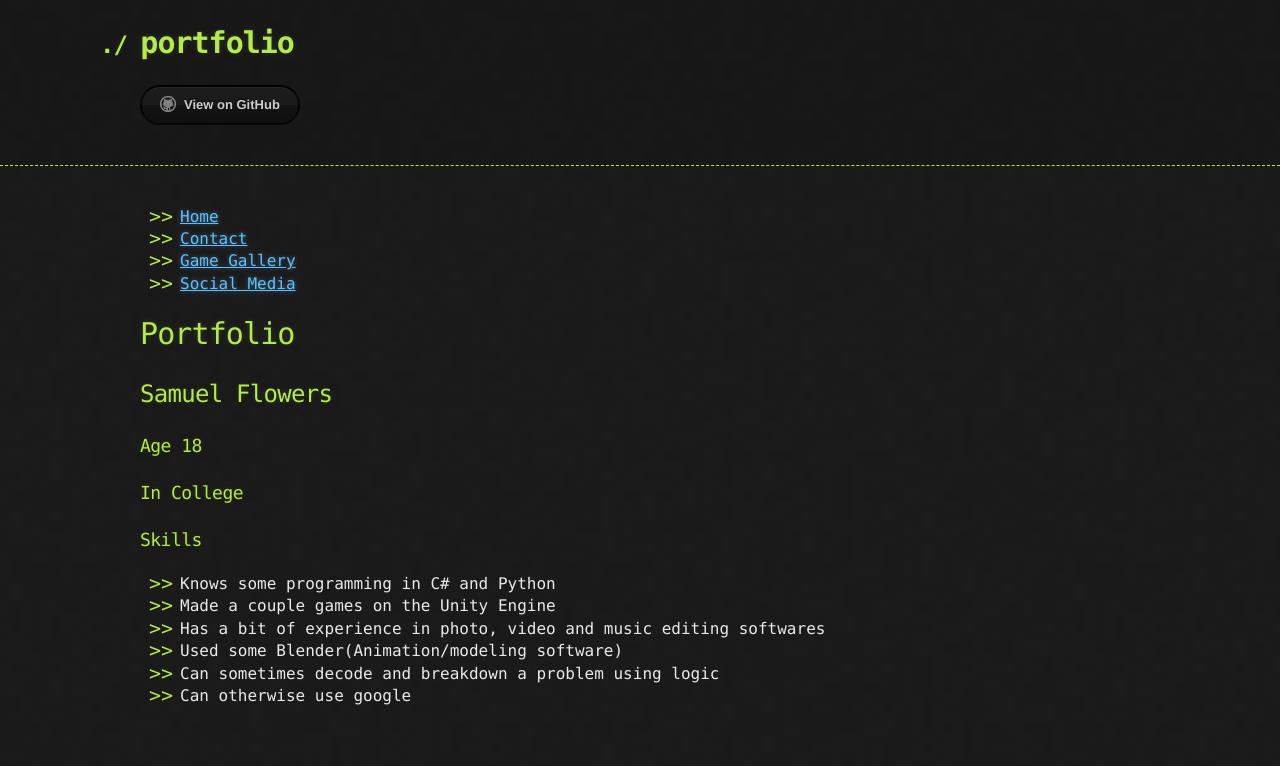
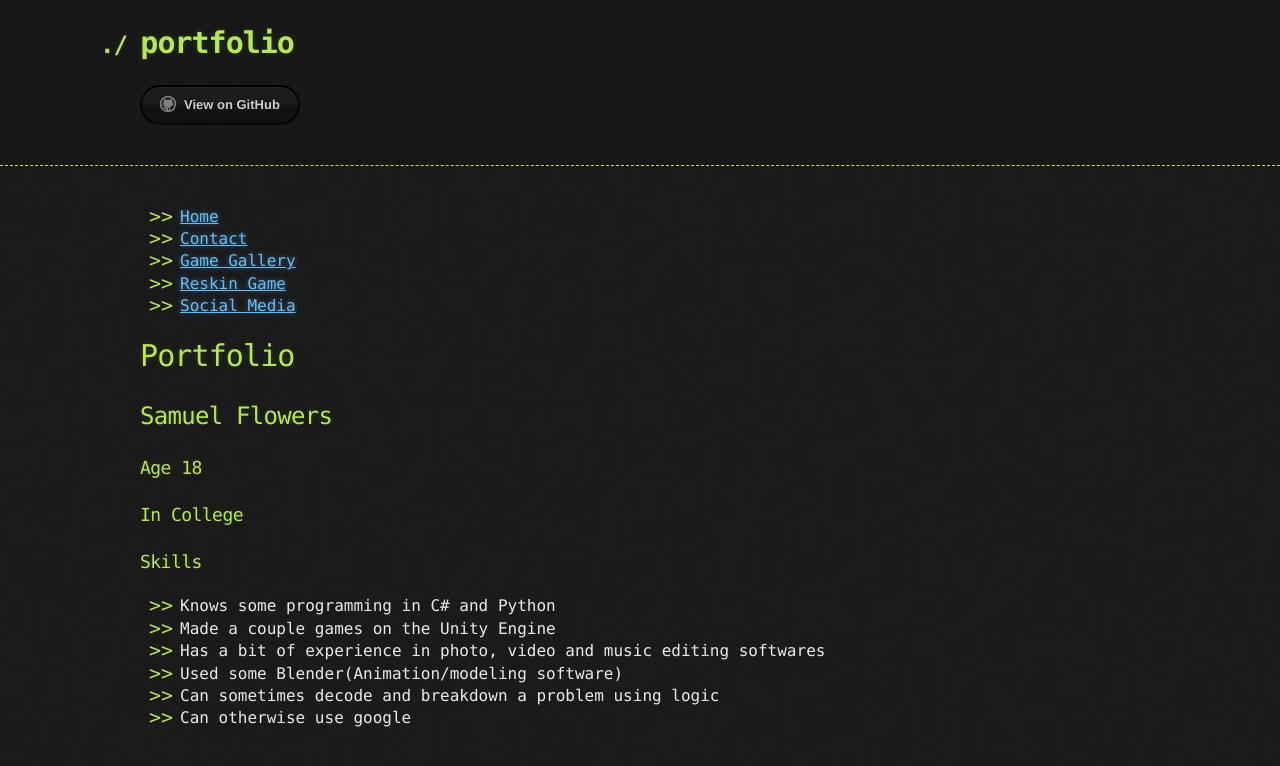
Before and after one commit to Sam2471/portfolio, a Jekyll site: the page built from index.md, in a window 1280 px wide. Shown: the top 766 px of the page. Built offline with Jekyll 4.4.1, drawn with Linux system fonts in a browser that asks for light colours; our own code applies the rules of GitHub Pages for plain Markdown files; the repository's description, which GitHub fills in, is left out.

Commit message:
Update nav.html

```diff
--- a/_includes/nav.html
+++ b/_includes/nav.html
@@ -9,6 +9,9 @@
    <li>
      <a href="gallery.html"> Game Gallery </a>
    </li>
+  <li>
+     <a href="reskin.html"> Reskin Game</a>
+   </li>
    <li>
      <a href="socialmedia.html"> Social Media </a>
    </li>
```
